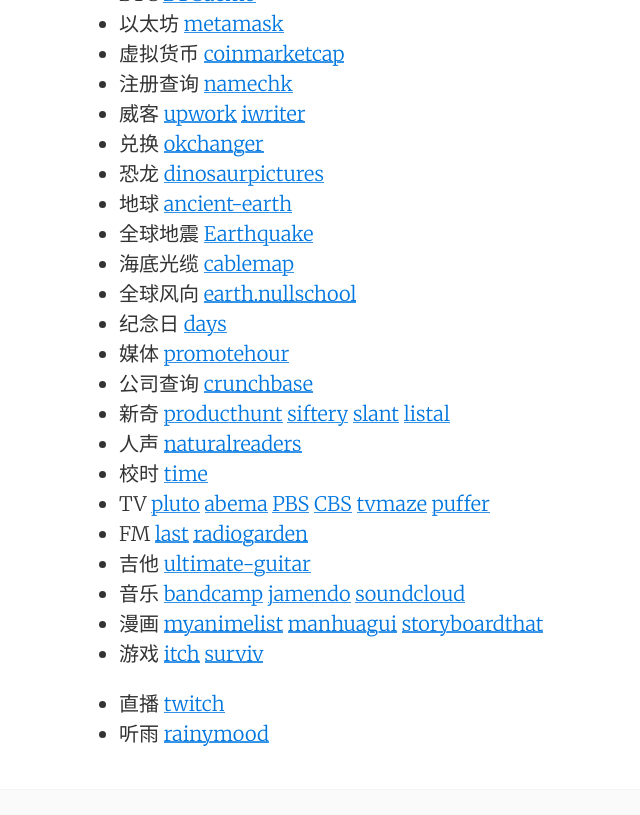
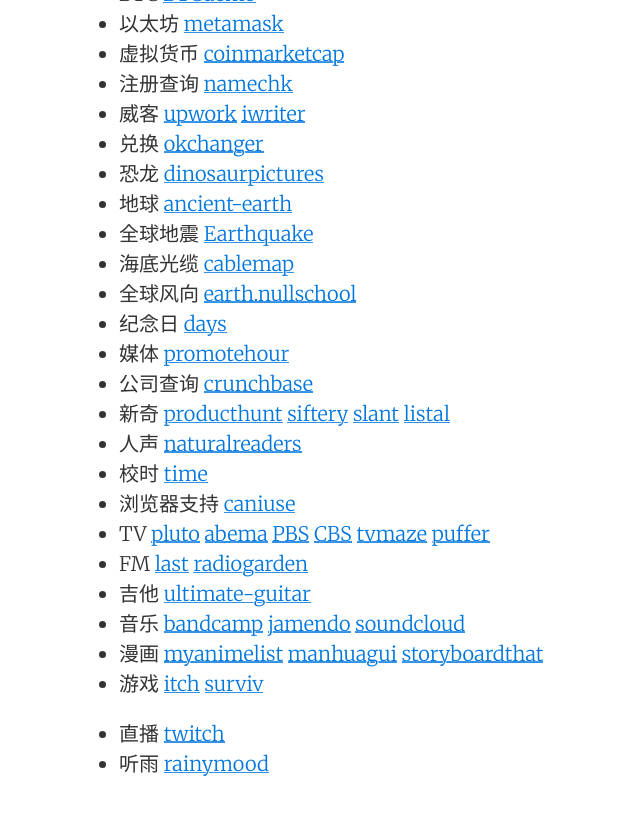
Before and after one commit to cppy/cppy.github.io, a Jekyll site: the page built from _posts/2017-01-01-.md, in a window 1280 px wide and 900 px high, scrolled down 4573 px. Shown: the top 815 px of the window, without its empty margins (141-781 px from the left). Built offline with Jekyll 4.4.1, drawn with Linux system fonts in a browser that asks for light colours; nearby versions of some CDN libraries.

Commit message:
Update 2017-01-01-.md

```diff
--- a/_posts/2017-01-01-.md
+++ b/_posts/2017-01-01-.md
@@ -381,6 +381,7 @@
          [listal](http://www.listal.com/)
 * 人声   [naturalreaders](https://naturalreaders.com)
 * 校时    [time](https://time.is/)
+* 浏览器支持 [caniuse](https://caniuse.com)
 * TV    [pluto](http://pluto.tv/)
         [abema](https://abema.tv/)
         [PBS](https://www.pbs.org/)
```
